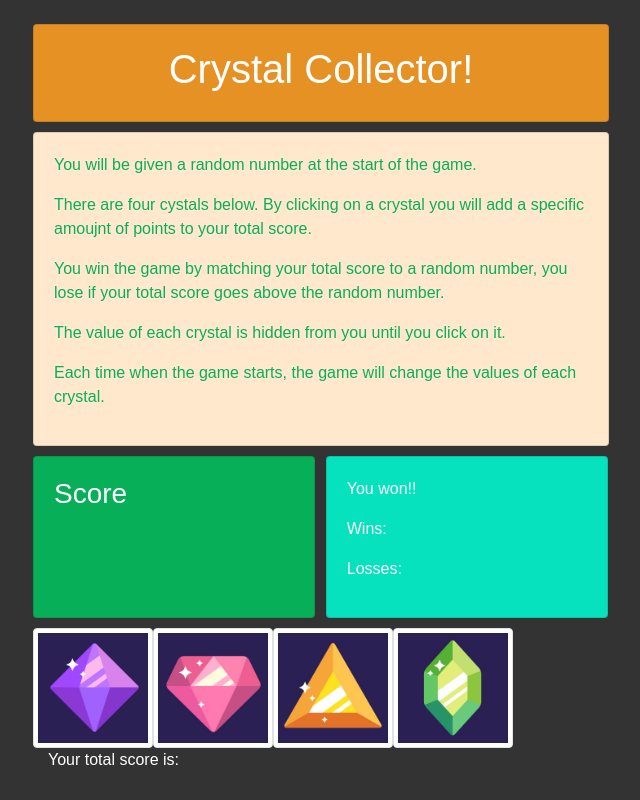
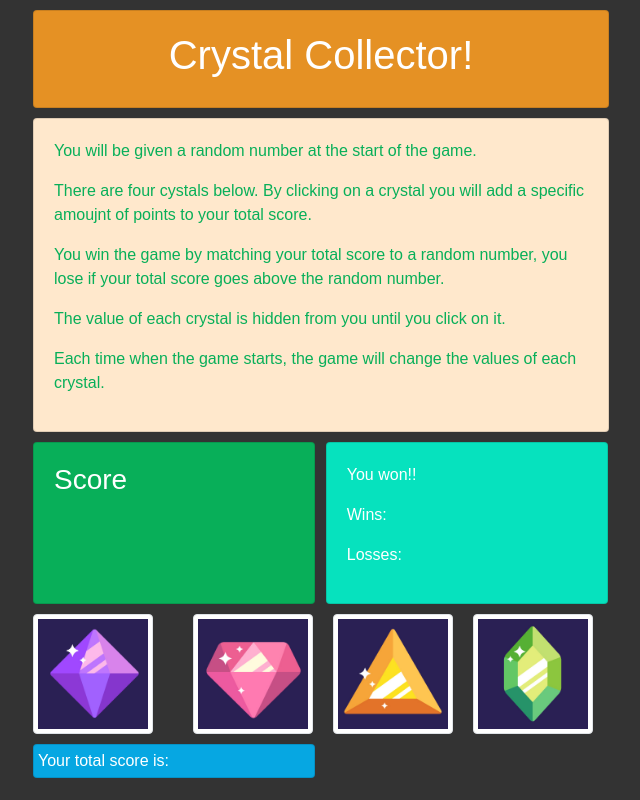
Before and after one commit to umeadi/unit-4-game, a plain HTML site: page index.html in a window 1280 px wide. Shown: the whole page, without its empty margins (37-677 px from the left). Drawn offline with nearby package versions, Linux system fonts and the light colour scheme; files whose address does not match are found by name.

Commit message:
updated styles and adjusted crystal spacing

```diff
--- a/assets/css/style.css
+++ b/assets/css/style.css
@@ -21,8 +21,28 @@ h1 { text-align: center;
     color: #08af59;
 }
 
+.d-flex {
+    background-color:#06a7e2;
+}
+
 .scoreCard {
     background-color: #08af59;
+}
+
+.crystal2 {
+    margin-left:40px;
+}
+
+.crystal3 {
+    margin-left:20px;
+}
+
+.crystal4 {
+    margin-left:20px;
+}
+
+.scoreTitleCard {
+    background-color: #06a7e2;
 }
 
 .winCard {
--- a/index.html
+++ b/index.html
@@ -15,8 +15,8 @@
 <body>
     <div class="container">
 
-        <div class="row"> <br> </div>
-        <div class="row">
+
+        <div class="row" style="margin-top:10px;">
             <div class="card titleCard" style="width: 36rem;">
                 <div class="card-body">
                     <header class="head">
@@ -48,8 +48,6 @@
                 <div class="card-body ">
                     <h3 class="randomNumber">Score</h3>
                 </div>
-
-
             </div>
 
             <div class="card winCard .d-inline-block" style="margin-top:10px; margin-left: 11px; width: 17.61rem;">
@@ -69,17 +67,18 @@
             <img class="crystal2 rounded img-thumbnail" src="assets/images/crystal2.jpg" alt="crystal picture 2">
             <img class="crystal3 rounded img-thumbnail" src="assets/images/crystal3.jpg" alt="crystal picture 3">
             <img class="crystal4 rounded img-thumbnail" src="assets/images/crystal4.jpg" alt="crystal picture 4">
+        </div>
+        <div class="row">
+            <div class="card p-1 scoreTitleCard .d-inline-block" style="margin-top:10px; width: 17.61rem;">
 
-
+                Your total score is:
             </div>
-        <div class="scoreHeader">
-            <p>Your total score is:</p>
-
+        </div>
+        <div class="currentScore">
         </div>
         <div class="currentScore">
 
 
-        </div>
         </div>
         <script src="https://code.jquery.com/jquery-3.3.1.slim.min.js"
             integrity="sha384-q8i/X+965DzO0rT7abK41JStQIAqVgRVzpbzo5smXKp4YfRvH+8abtTE1Pi6jizo"
```
Lines whose indentation alone changed are shown as unchanged.
